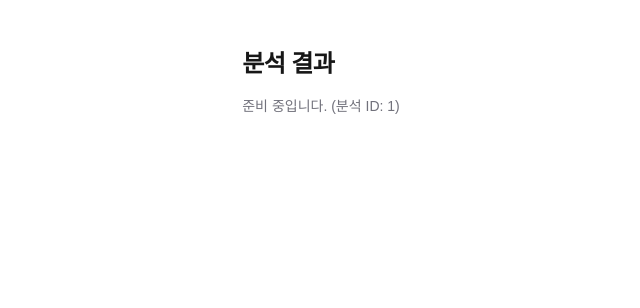
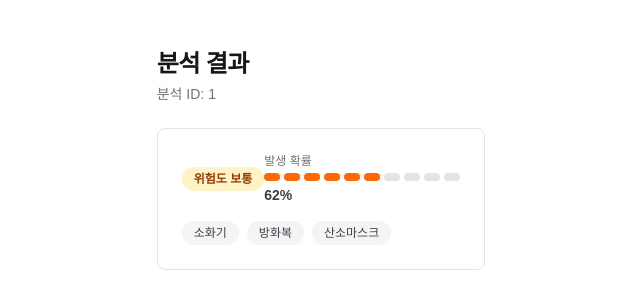
Before and after one commit to Trouvler/Ember-Client, a Next.js app: page /analysis/1 in a window 1280 px wide. Shown: the top 308 px of the page, without its empty margins (319-959 px from the left). Built offline with nearby package versions, Linux system fonts and the light colour scheme.

Commit message:
feat: 분석 결과 카드 위젯 추가 및 상세 뷰 연결

```diff
--- a/src/views/analysis-detail/ui/AnalysisDetailView.tsx
+++ b/src/views/analysis-detail/ui/AnalysisDetailView.tsx
@@ -1,14 +1,26 @@
+import AnalysisResultCard from "@/widgets/analysis-result-card/ui/AnalysisResultCard";
+
 interface AnalysisDetailViewProps {
   id: string;
 }
+
+// 조회 API(GET /api/dispatch-analyses/:id)가 아직 문서화되지 않아 샘플 데이터로 렌더링
+const SAMPLE_RESULT = {
+  degraded: false,
+  riskLevel: "MEDIUM" as const,
+  probability: 62,
+  equipment: ["소화기", "방화복", "산소마스크"],
+};
 
 export default function AnalysisDetailView({ id }: AnalysisDetailViewProps) {
   return (
     <div className="mx-auto max-w-3xl px-6 py-12">
       <h1 className="text-2xl font-semibold tracking-tight">분석 결과</h1>
-      <p className="mt-4 text-sm text-zinc-500">
-        준비 중입니다. (분석 ID: {id})
-      </p>
+      <p className="mt-1 text-sm text-zinc-500">분석 ID: {id}</p>
+
+      <div className="mt-6">
+        <AnalysisResultCard {...SAMPLE_RESULT} />
+      </div>
     </div>
   );
 }
--- /dev/null
+++ b/src/widgets/analysis-result-card/ui/AnalysisResultCard.tsx
@@ -0,0 +1,35 @@
+import DegradedBanner from "@/shared/ui/DegradedBanner";
+import RiskBadge, { type RiskLevel } from "@/shared/ui/RiskBadge";
+import ProbabilityGauge from "@/shared/ui/ProbabilityGauge";
+import EquipmentTag from "@/shared/ui/EquipmentTag";
+
+interface AnalysisResultCardProps {
+  degraded: boolean;
+  riskLevel: RiskLevel;
+  probability: number;
+  equipment: string[];
+}
+
+export default function AnalysisResultCard({
+  degraded,
+  riskLevel,
+  probability,
+  equipment,
+}: AnalysisResultCardProps) {
+  return (
+    <div className="flex flex-col gap-4 rounded-lg border border-zinc-200 p-6">
+      <DegradedBanner visible={degraded} />
+
+      <div className="flex items-center justify-between">
+        <RiskBadge level={riskLevel} />
+        <ProbabilityGauge value={probability} label="발생 확률" />
+      </div>
+
+      <div className="flex flex-wrap gap-2">
+        {equipment.map((item) => (
+          <EquipmentTag key={item} label={item} />
+        ))}
+      </div>
+    </div>
+  );
+}
```
